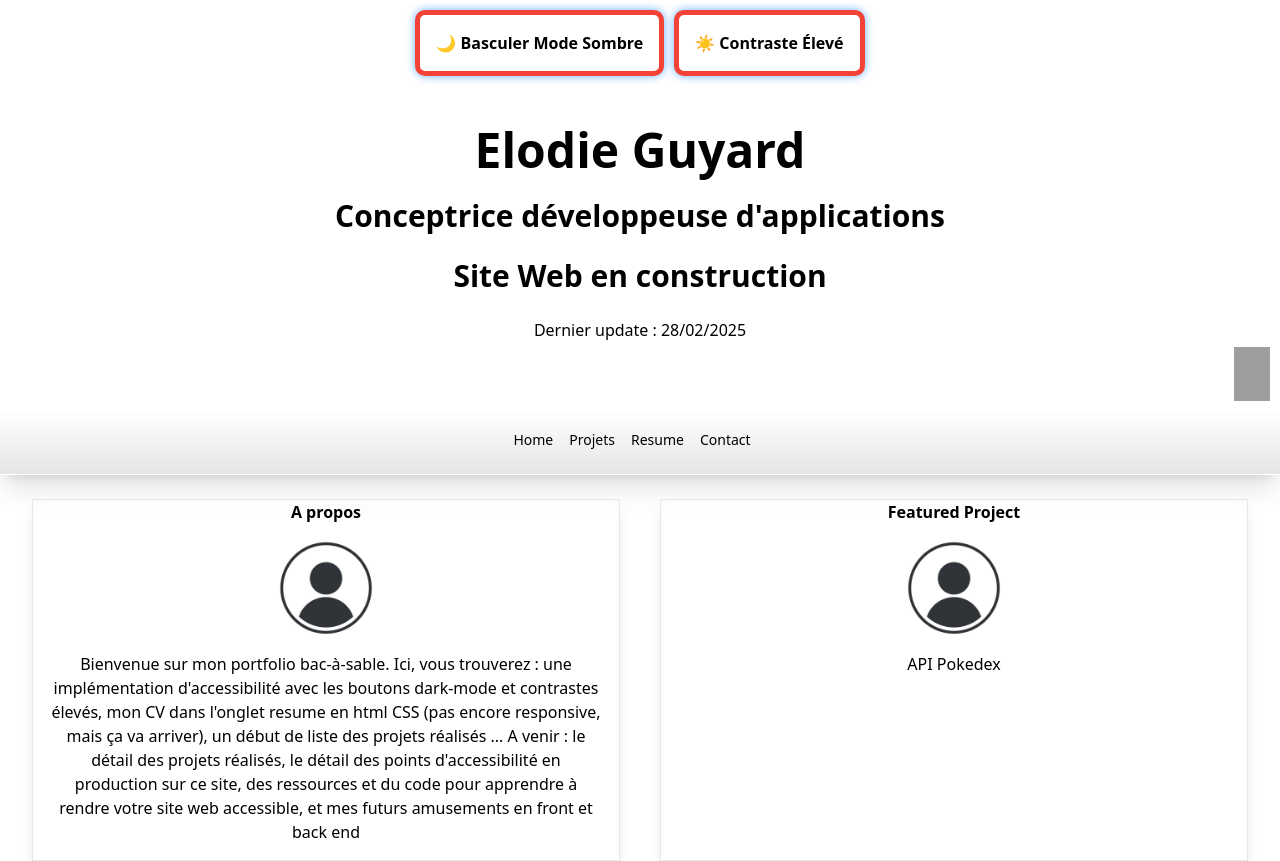
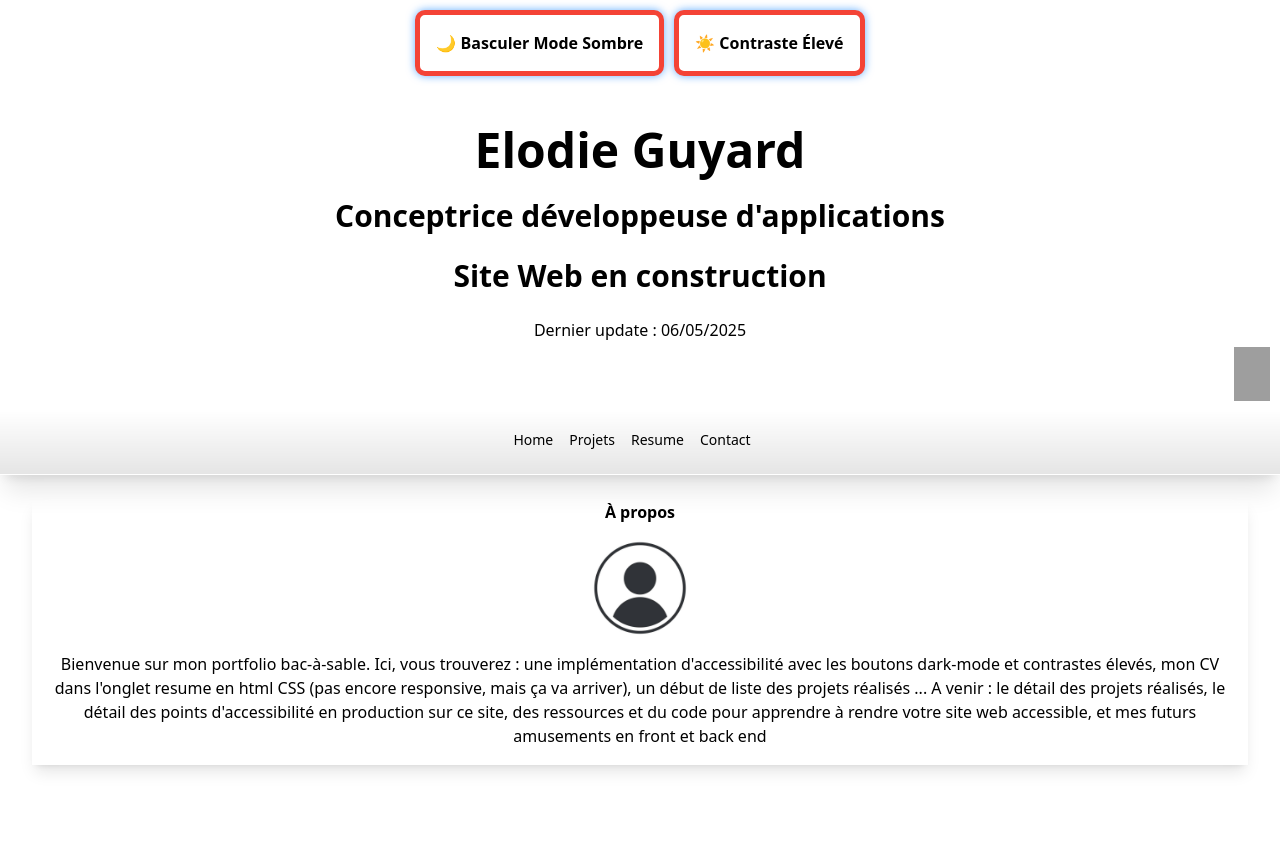
Before and after one commit to ElodieGuyard/-WIP-Portfolio, an Angular app: page /home in a window 1280 px wide. After the commit the page ends 800 px from the top, so only its background shows below. Built offline with nearby package versions, Linux system fonts and the light colour scheme; grey boxes are pictures that could not be loaded.

Commit message:
Style : Home page Frame/Card modified & Refactor : Featured project deleted frome the HomePage

```diff
--- a/src/app/header/header.component.html
+++ b/src/app/header/header.component.html
@@ -3,7 +3,7 @@
         <h1 class="mb-6 text-5xl font-bold">Elodie Guyard</h1>
         <h2 class="mb-6 text-3xl font-bold">Conceptrice développeuse d'applications</h2>
         <h3 class="mb-6 text-3xl font-bold">Site Web en construction</h3>
-        <h3 class="mb-6 text-1xl">Dernier update : 28/02/2025</h3>
+        <h3 class="mb-6 text-1xl">Dernier update : 06/05/2025</h3>
     </div>
 
     <div style="position: absolute; bottom: 5px; right: 10px;">
--- a/src/app/home/home.component.css
+++ b/src/app/home/home.component.css
@@ -0,0 +1,7 @@
+.homeCard {
+    text-align: center;
+    border-radius: 20px;
+    border-style: solid;
+    border-color: var(--accent-color);
+    border-width: 1px;
+}
--- a/src/app/home/home.component.html
+++ b/src/app/home/home.component.html
@@ -1,9 +1,8 @@
 <div class="px-6 md:container md:mx-auto">
-    <div class="grid grid-cols-1 md:grid-cols-2 gap-6 justify-center">
         <!-- about me-->
-        <div class="columns-1 mx-2 shadow-lg">
-            <div class="text-center border">
-                <h2 class="font-bold">A propos</h2>
+        <div class="mx-2 shadow-lg">
+            <div class="homeCard">
+                <h2 class="font-bold">À propos</h2>
                 <div class="flex justify-center items-center">
                     <img src="./assets/istockphoto-1300845620-612x612.jpg" alt="profil picture" width="128" height="128" class="rounded-full">
             </div>
@@ -11,15 +10,4 @@
 
             </div>
         </div>
-        <!-- featured project-->
-        <div class="columns-1 border mx-2 shadow-lg">
-            <div class="text-center">
-                <h2 class="font-bold">Featured Project</h2>
-                <div class="flex justify-center items-center">
-                    <img src="./assets/istockphoto-1300845620-612x612.jpg" alt="profil picture" width="128" height="128" class="rounded-full">
-            </div>
-            <h3>{{featuredProject.name}}</h3>
-            </div>
-        </div>
-    </div>
 </div>
```
